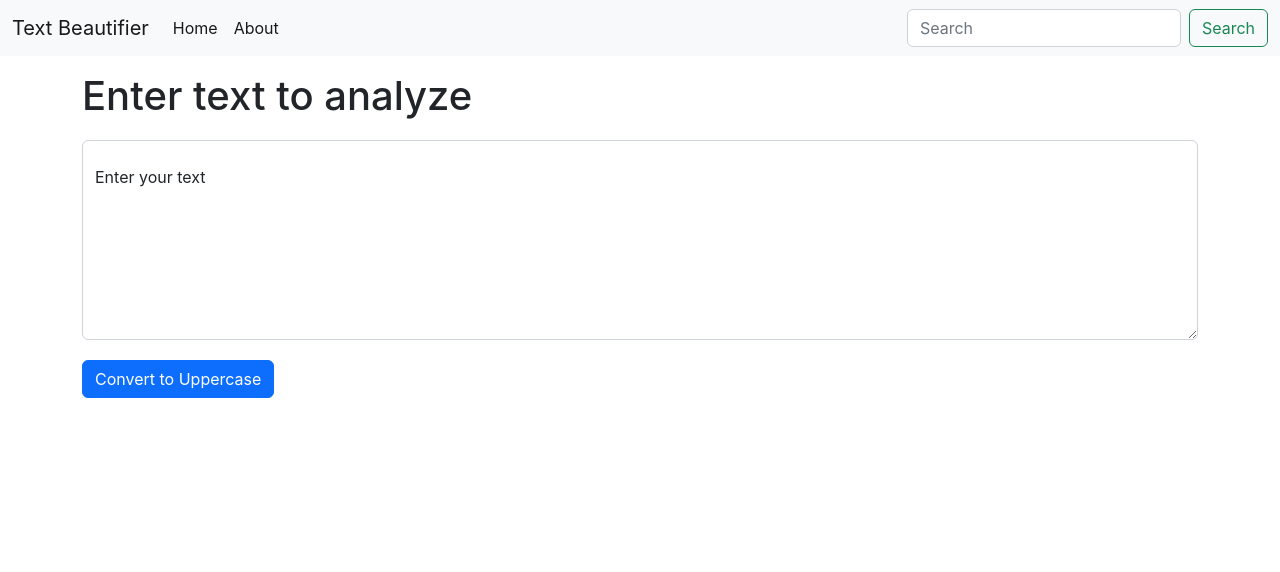
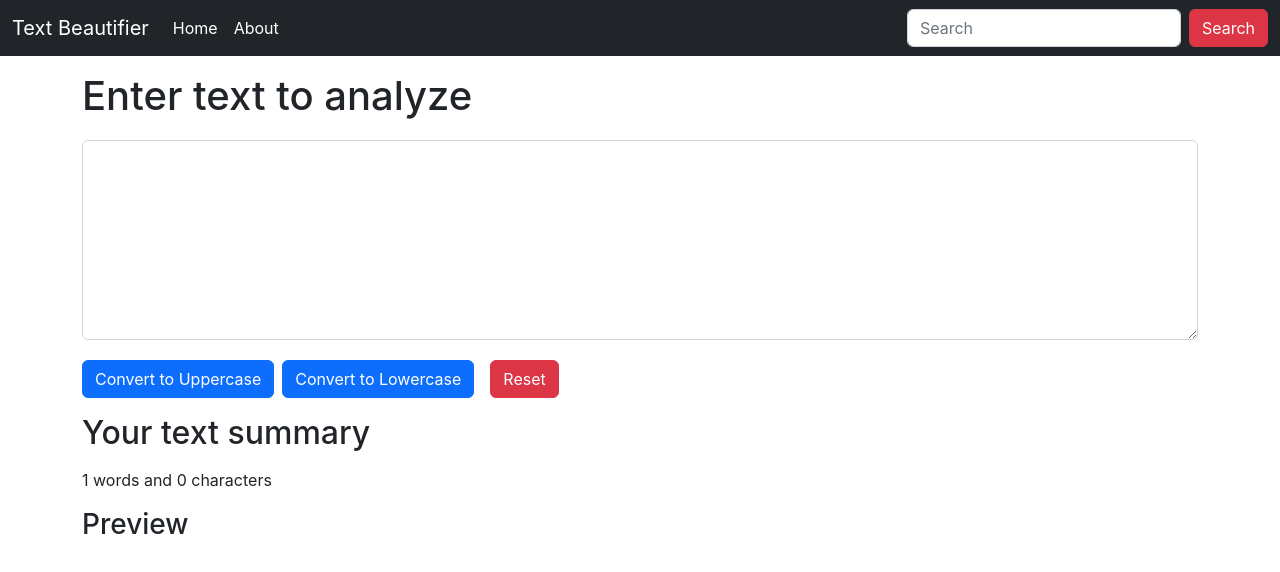
Before and after one commit to shivam123-dev/Text-Analyzer, a React (Create React App) app: page / in a window 1280 px wide. Shown: the top 572 px of the page. Built offline with nearby package versions, Linux system fonts and the light colour scheme.

Commit message:
Added more functionalities

```diff
--- a/src/components/Navbar.js
+++ b/src/components/Navbar.js
@@ -2,7 +2,7 @@ import React from "react";
 import PropTypes from "prop-types";
 export default function Navbar(props) {
   return (
-    <nav className="navbar navbar-expand-lg bg-light">
+    <nav className="navbar navbar-expand-lg navbar-dark bg-dark">
       <div className="container-fluid">
         <a className="navbar-brand" href="/">
           {props.title}
@@ -38,7 +38,7 @@ export default function Navbar(props) {
               placeholder="Search"
               aria-label="Search"
             />
-            <button className="btn btn-outline-success" type="submit">
+            <button className="btn btn-danger" type="submit">
               Search
             </button>
           </form>
--- a/src/components/TextForm.js
+++ b/src/components/TextForm.js
@@ -1,17 +1,27 @@
 import React, { useState } from "react";
 import "../App.css";
 export default function TextForm(props) {
-  const handleOnClick = () => {
+  const handleUpClick = () => {
     // console.log("Button Clicked");
     let newText = text.toUpperCase();
     setText(newText);
+  };
+  const handleLoClick = () => {
+    // console.log("Button Clicked");
+    let newText = text.toLowerCase();
+    setText(newText);
+  };
+  const resetButton = () => {
+    // console.log("Button Clicked");
+    setText("");
   };
   const handleOnChange = (event) => {
     // console.log("Update on change");
     setText(event.target.value);
   };
-  const [text, setText] = useState("Enter your text");
+  const [text, setText] = useState("");
   return (
+    <>
       <div>
         <h1>{props.heading}</h1>
         <div className="form-floating my-3 py-1">
@@ -20,11 +30,29 @@ export default function TextForm(props) {
             value={text}
             id="mybox"
             onChange={handleOnChange}
+            placeholder="Enter your text here"
           />
         </div>
-      <button className="btn btn-primary" onClick={handleOnClick}>
+        <button className="btn btn-primary" onClick={handleUpClick}>
           Convert to Uppercase
         </button>
+        <button className="btn btn-primary mx-2" onClick={handleLoClick}>
+          Convert to Lowercase
+        </button>
+        <button className="btn btn-danger mx-2" onClick={resetButton}>
+          Reset
+        </button>
       </div>
+      <div>
+        <h2 className="my-3">Your text summary</h2>
+        <p>
+          {text.split(" ").length} words and {text.length} characters
+        </p>
+        <h3 className="my-3">Preview</h3>
+        <p>
+            {text}
+        </p>
+      </div>
+    </>
   );
 }
```
Lines whose indentation alone changed are shown as unchanged.
